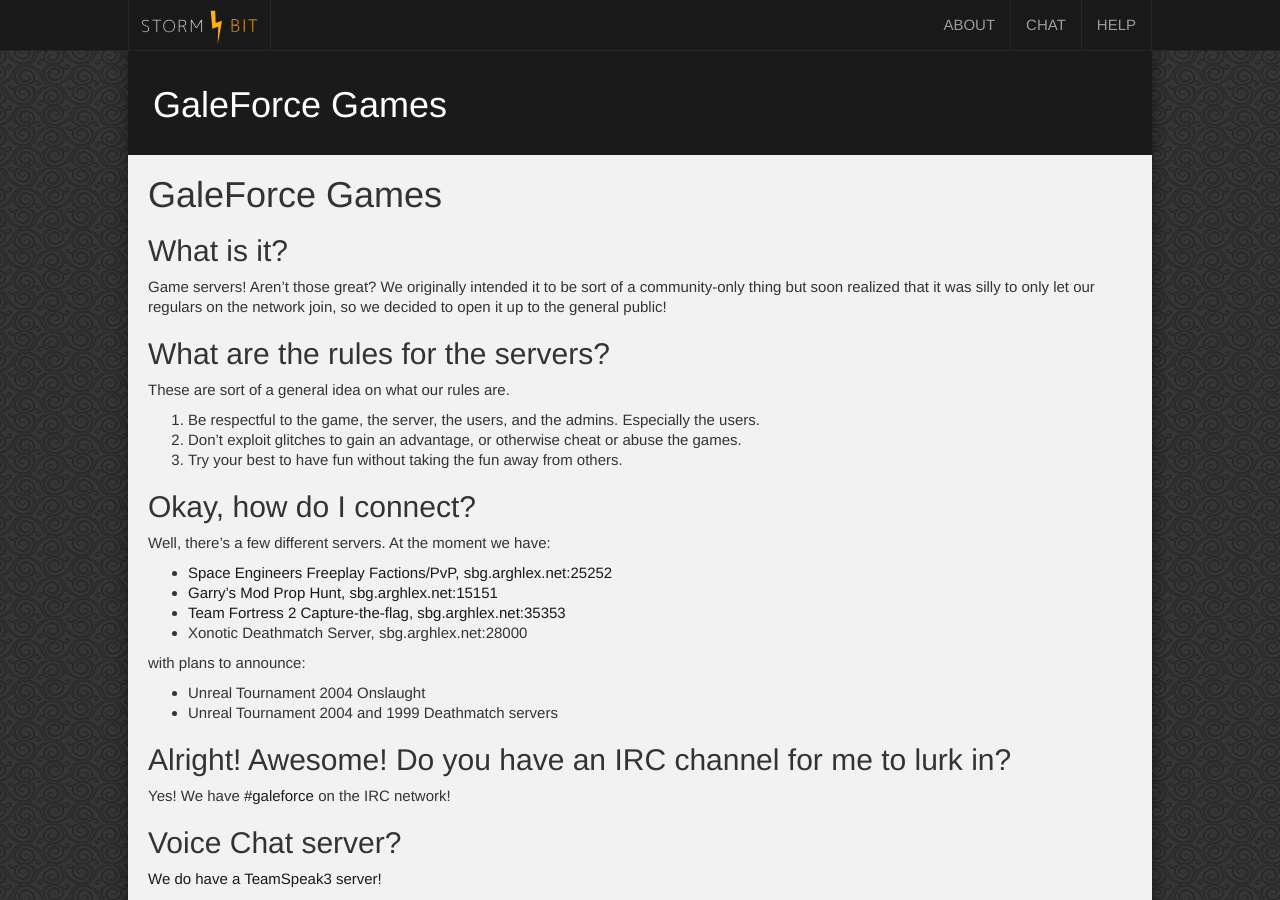
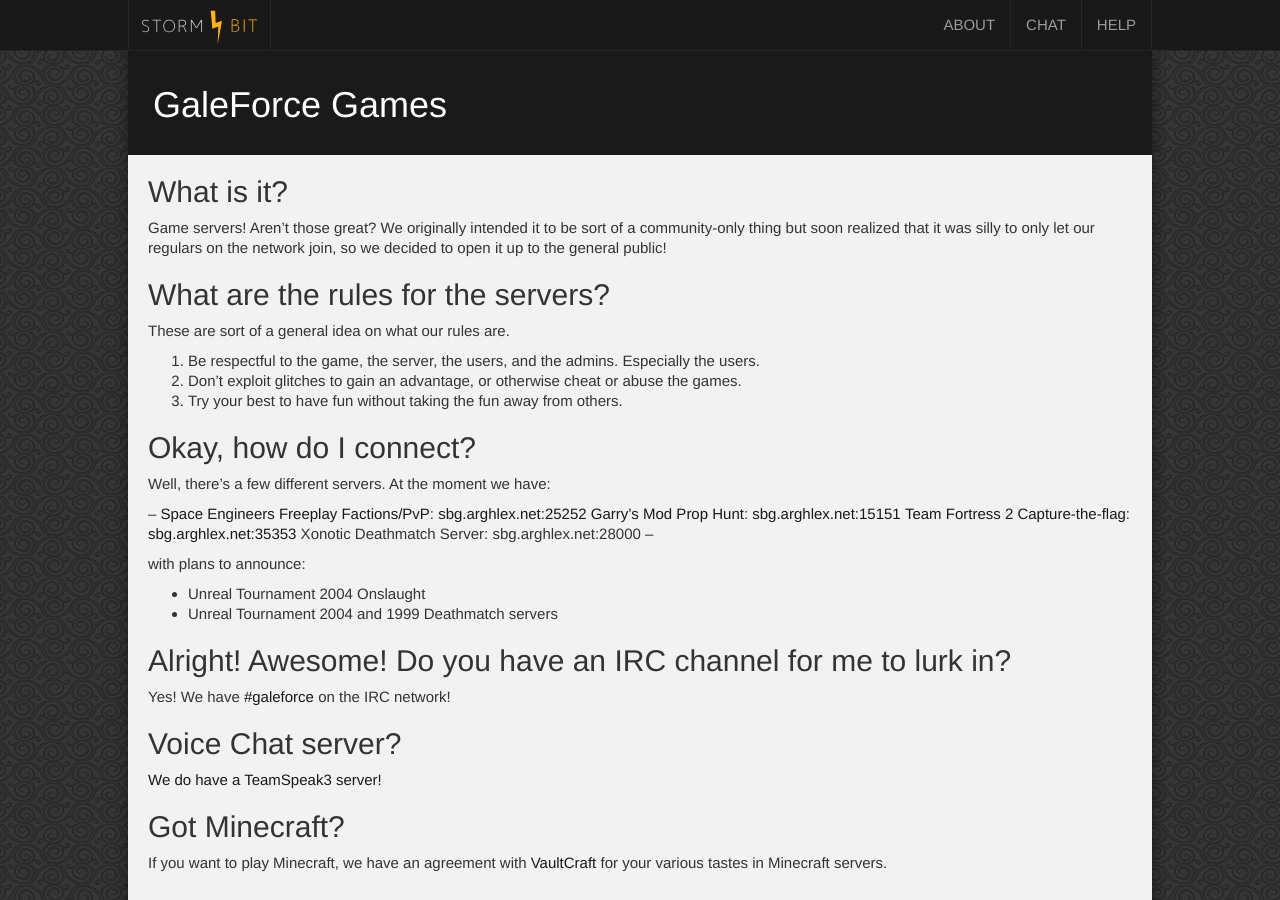
Before and after one commit to StormBit/stormbit.github.io, a Jekyll site: the page built from games.md, in a window 1280 px wide and 900 px high. Built offline with Jekyll 4.4.1, drawn with Linux system fonts in a browser that asks for light colours; nearby versions of some CDN libraries; some of the changed lines change nothing that is shown.

Commit message:
Update games.md
more updates

```diff
--- a/games.md
+++ b/games.md
@@ -2,8 +2,6 @@
 layout: page
 title: GaleForce Games
 ---
-#GaleForce Games
-
 ##What is it?
 Game servers! Aren't those great? We originally intended it to be sort of a community-only thing but soon realized that it was silly to only let our regulars on the network join, so we decided to open it up to the general public!
 
@@ -17,10 +15,12 @@
 ##Okay, how do I connect?
 Well, there's a few different servers. At the moment we have:
 
-- [Space Engineers Freeplay Factions/PvP, sbg.arghlex.net:25252](<steam://connect/sbg.arghlex.net:25252>)
-- [Garry's Mod Prop Hunt, sbg.arghlex.net:15151](<steam://connect/sbg.arghlex.net:15151>)
-- [Team Fortress 2 Capture-the-flag, sbg.arghlex.net:35353](<steam://connect/sbg.arghlex.net:35353>)
-- Xonotic Deathmatch Server, sbg.arghlex.net:28000
+--
+[Space Engineers Freeplay Factions/PvP](<steam://connect/sbg.arghlex.net:15151>): [sbg.arghlex.net:25252](<steam://connect/sbg.arghlex.net:25252>)
+[Garry's Mod Prop Hunt](<steam://connect/sbg.arghlex.net:15151>):  [sbg.arghlex.net:15151](<steam://connect/sbg.arghlex.net:15151>)
+[Team Fortress 2 Capture-the-flag](<steam://connect/sbg.arghlex.net:15151>): [sbg.arghlex.net:35353](<steam://connect/sbg.arghlex.net:35353>)
+Xonotic Deathmatch Server: sbg.arghlex.net:28000
+--
 
 with plans to announce:
 
```
